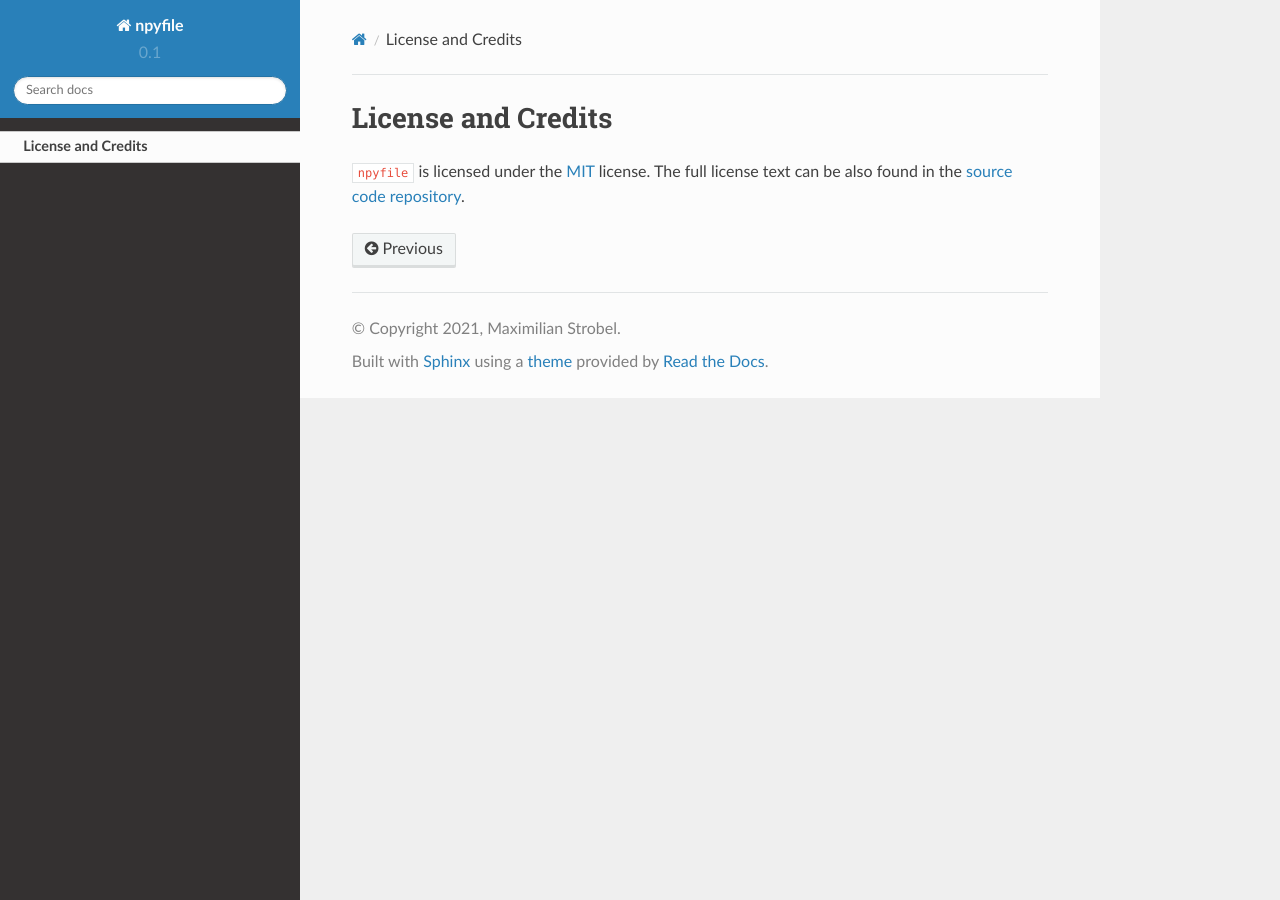
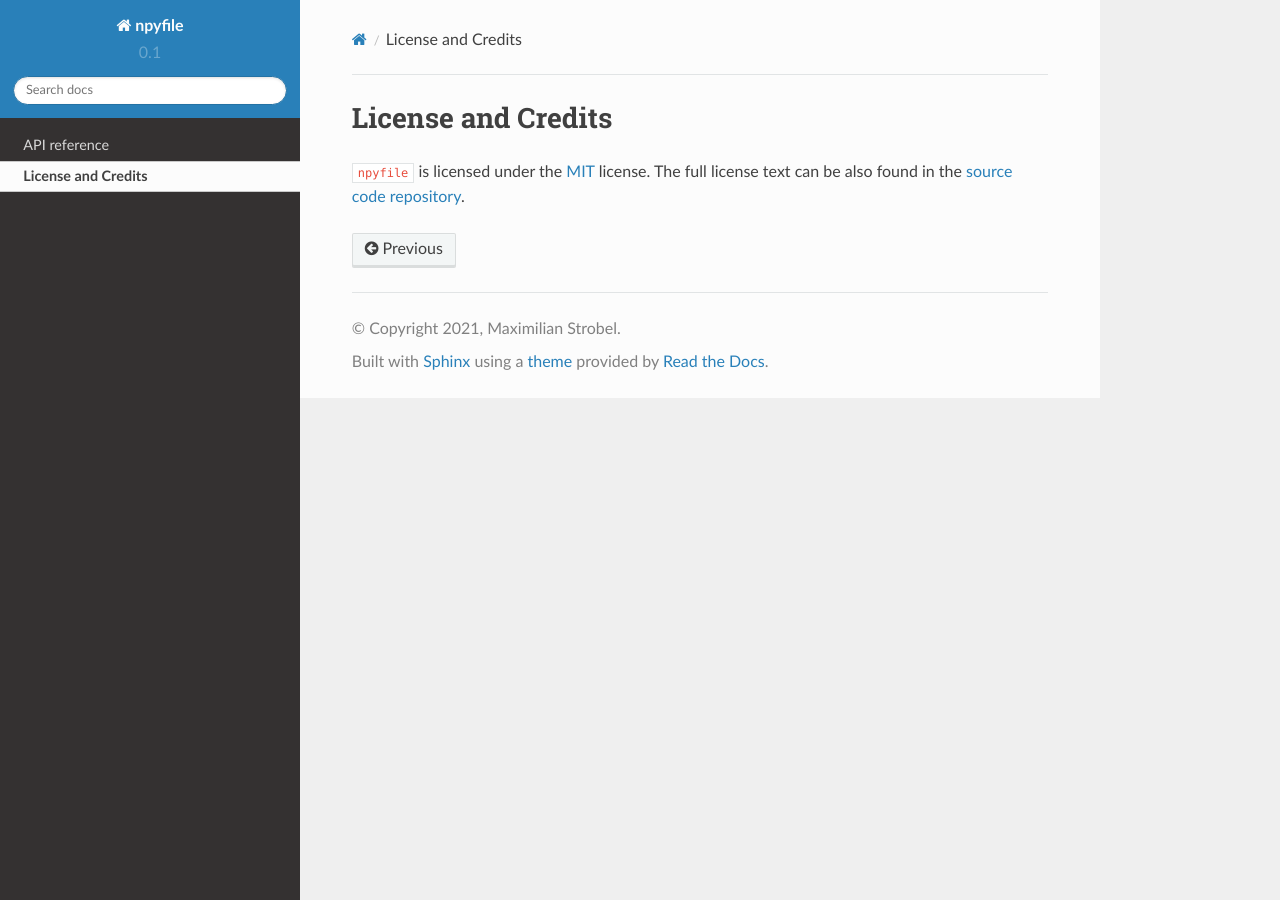
Before and after one commit to maxstrobel/npyfile, a Sphinx documentation site: the page built from docs/license.rst, in a window 1280 px wide. Built offline with Sphinx 7.4.7 and the Read the Docs theme 2.0.0, drawn with Linux system fonts in a browser that asks for light colours; pages that are not in the unit, such as notebooks, are missing from menus.

Commit message:
Edited API reference and added missing paths

```diff
--- /dev/null
+++ b/docs/api.rst
@@ -0,0 +1,6 @@
+API reference
+===============
+
+.. automodule:: npyfile
+.. autoclass:: npyfile.NpyFile
+    :members:
--- a/docs/conf.py
+++ b/docs/conf.py
@@ -5,6 +5,7 @@
 import re
 import sys
 
+sys.path.insert(0, os.path.abspath('.'))
 sys.path.insert(0, os.path.abspath('..'))
 
 
--- a/docs/index.rst
+++ b/docs/index.rst
@@ -11,7 +11,7 @@
 .. toctree::
     :maxdepth: 1
 
-    apidoc/npyfile
+    api
     license
 
 
```
